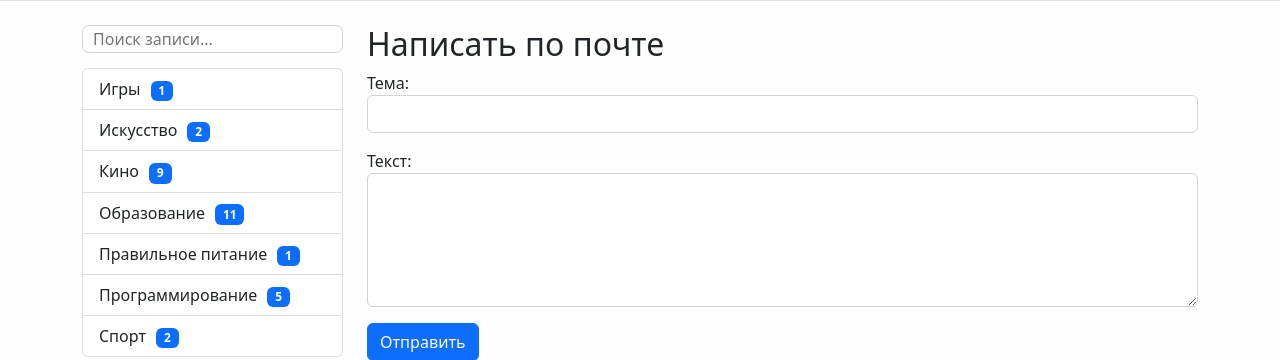
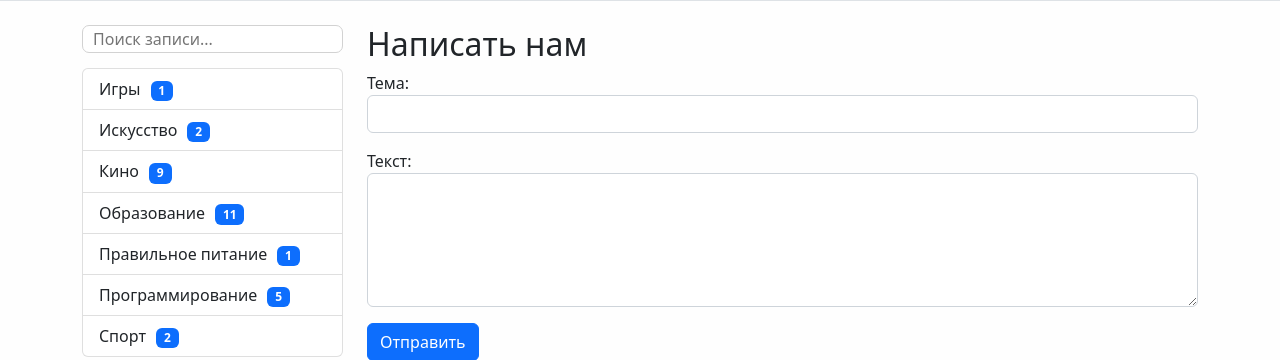
Before and after one commit to thekarenovich/improved_web_page, a Django app: page /email/ in a window 1280 px wide. Shown: the part 44-404 px from the top of the page. Run offline with Django 4.2, Linux system fonts and the light colour scheme; the first user in the database is signed in; data comes from the database, SQL or seed files in the repository.

Commit message:
Update email.html

```diff
--- a/mysite/news/templates/news/email.html
+++ b/mysite/news/templates/news/email.html
@@ -10,7 +10,7 @@
 
 {% block content %}
 {% if request.user.is_authenticated %}
-    <h2>Написать по почте</h2>
+    <h2>Написать нам</h2>
 
     <form method="post">
         {% csrf_token %}
```
